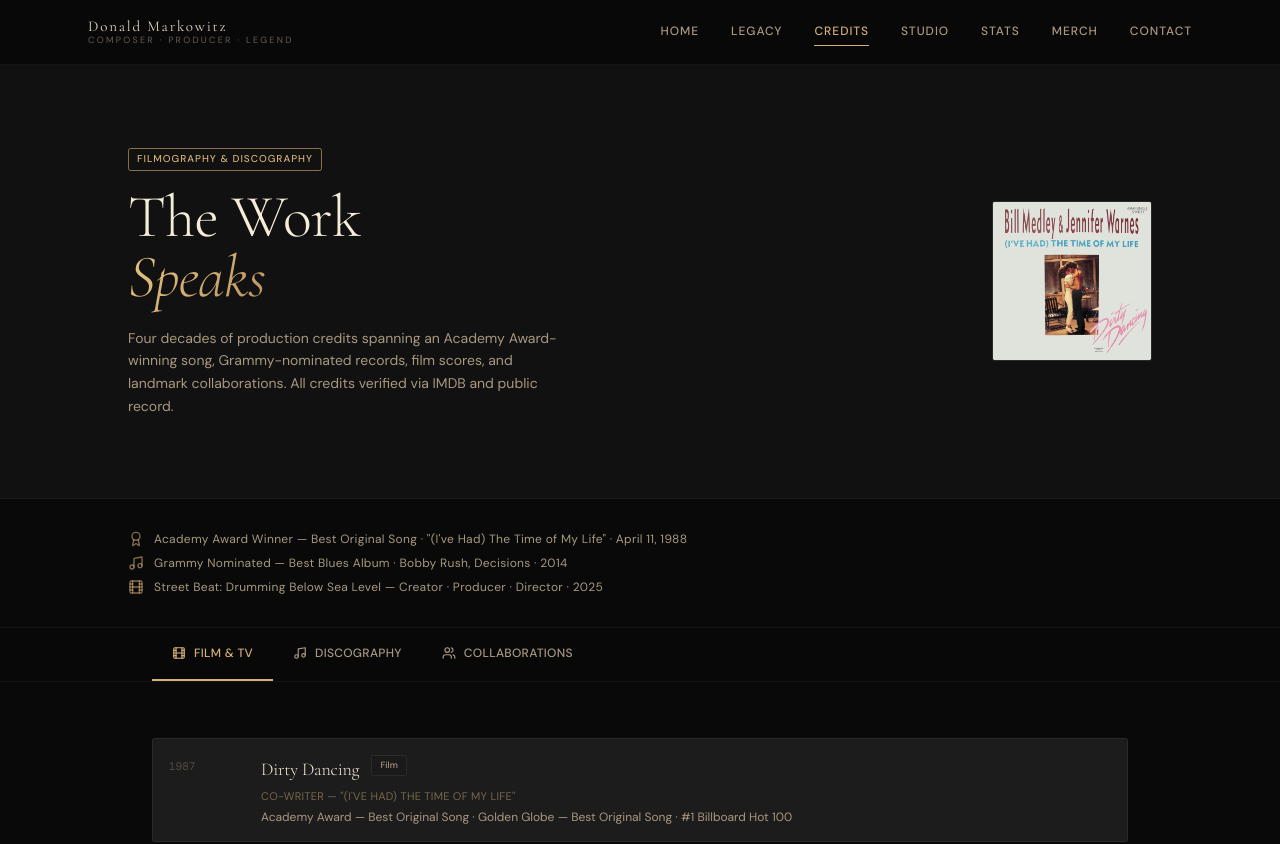
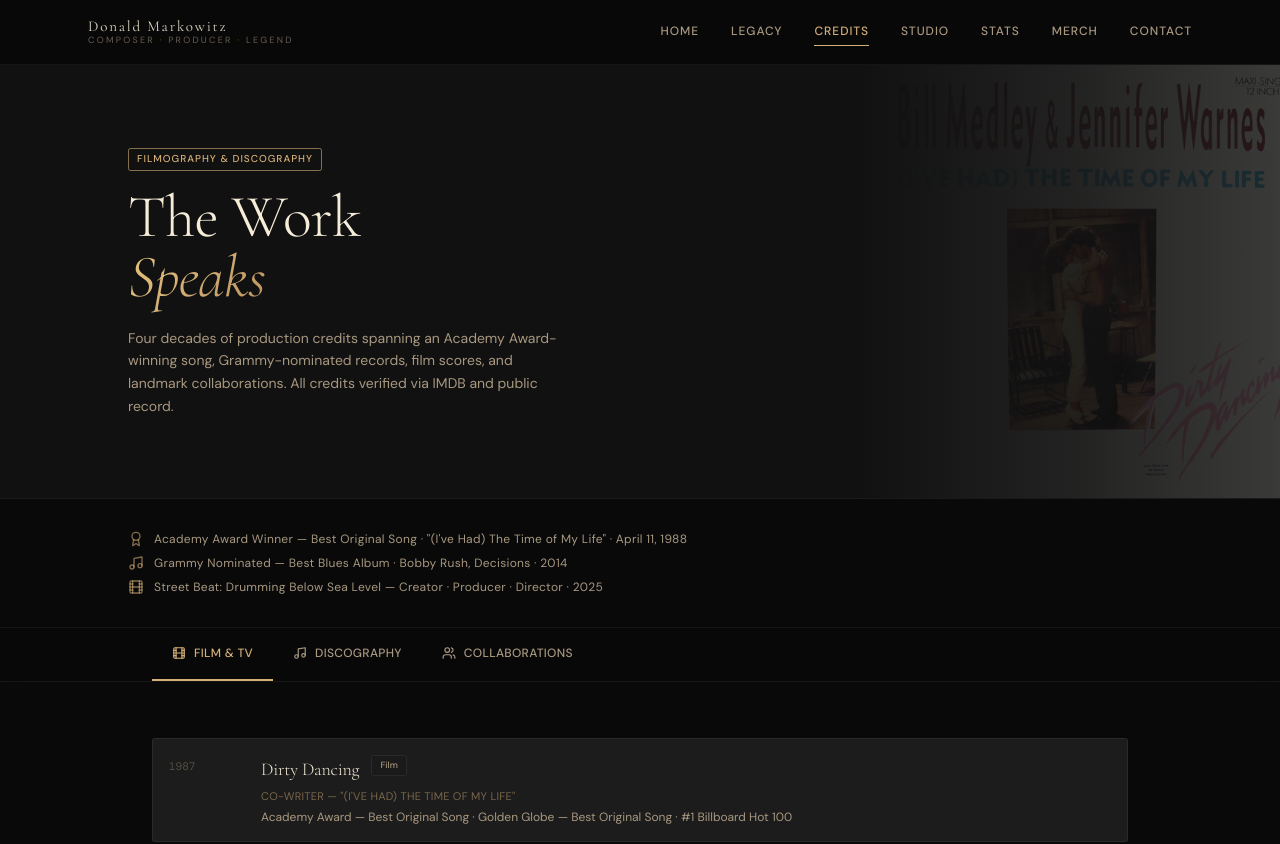
Before and after one commit to flu-wop/djm, a Next.js app: page /credits in a window 1280 px wide. Shown: the top 844 px of the page. Built offline with nearby package versions, Linux system fonts and the light colour scheme.

Commit message:
all djm fixes

```diff
--- a/src/app/contact/page.tsx
+++ b/src/app/contact/page.tsx
@@ -49,8 +49,8 @@ export default function ContactPage() {
           {/* Replace src with preferred contact/studio photo */}
           <div className="relative aspect-[3/4] rounded-sm border border-studio-border overflow-hidden hidden md:block">
             <Image
-              src="/images/donny-carol.jpg"
-              alt="Donald Markowitz"
+              src="/images/donny-playing-bass.JPG"
+              alt="Donald Markowitz playing guitar"
               fill
               className="object-cover object-top"
               sizes="280px"
--- a/src/app/credits/CreditsClient.tsx
+++ b/src/app/credits/CreditsClient.tsx
@@ -80,9 +80,21 @@ export default function CreditsClient({ posters }: { posters: Record<string, str
   return (
     <div className="pt-16 min-h-screen bg-studio-black">
 
-      <section className="py-20 px-6 border-b border-studio-border/40 bg-studio-charcoal">
-        <div className="mx-auto max-w-5xl grid md:grid-cols-[1fr_160px] gap-10 items-center">
-          <div>
+      <section className="relative py-20 px-6 border-b border-studio-border/40 bg-studio-charcoal overflow-hidden">
+        {/* TOML cover as full-height background, right-aligned, medium opacity */}
+        <div className="absolute inset-y-0 right-0 w-[420px] hidden md:block" aria-hidden="true">
+          <Image
+            src="/images/toml.jpg"
+            alt=""
+            fill
+            className="object-cover object-left opacity-20"
+            sizes="420px"
+            priority
+          />
+          {/* Fade left edge into background */}
+          <div className="absolute inset-0 bg-gradient-to-r from-studio-charcoal via-studio-charcoal/60 to-transparent" />
+        </div>
+        <div className="relative mx-auto max-w-5xl">
           <Badge variant="outline" className="mb-4 text-[10px] tracking-widest uppercase">Filmography & Discography</Badge>
           <h1 className="font-display text-5xl md:text-6xl text-cream mb-5 leading-tight">
             The Work
@@ -93,17 +105,6 @@ export default function CreditsClient({ posters }: { posters: Record<string, str
             Four decades of production credits spanning an Academy Award-winning song, Grammy-nominated records,
             film scores, and landmark collaborations. All credits verified via IMDB and public record.
           </p>
-          </div>
-          {/* TOML 12-inch single cover — right of title */}
-          <div className="relative w-40 aspect-square rounded-sm border border-studio-border overflow-hidden hidden md:block">
-            <Image
-              src="/images/toml.jpg"
-              alt="(I've Had) The Time of My Life — Bill Medley & Jennifer Warnes 12-inch single"
-              fill
-              className="object-cover"
-              sizes="160px"
-            />
-          </div>
         </div>
       </section>
 
--- a/src/app/legacy/page.tsx
+++ b/src/app/legacy/page.tsx
@@ -72,9 +72,8 @@ const TIMELINE = [
     ],
     photos: [
       { file: "oscar-image.JPG",            alt: "Donald Markowitz at the Academy Awards",           caption: "Academy Award, 1988",          position: "object-center" },
+      { file: "james-taylor.jpg",           alt: "Donald Markowitz with James Taylor",               caption: "With James Taylor",            position: "object-top"    },
       { file: "taj-mahal-van-morrison.jpg", alt: "Donald with Taj Mahal and Van Morrison in studio", caption: "With Van Morrison & Taj Mahal", position: "object-center" },
-      { file: "james-taylor.jpg",           alt: "Donald Markowitz with James Taylor",               caption: "With James Taylor",            position: "object-top"    },
-      { file: "allen-toussaint.jpg",        alt: "Donald Markowitz with Allen Toussaint",            caption: "With Allen Toussaint",         position: "object-top"    },
     ],
   },
   {
```
Lines whose indentation alone changed are shown as unchanged.
